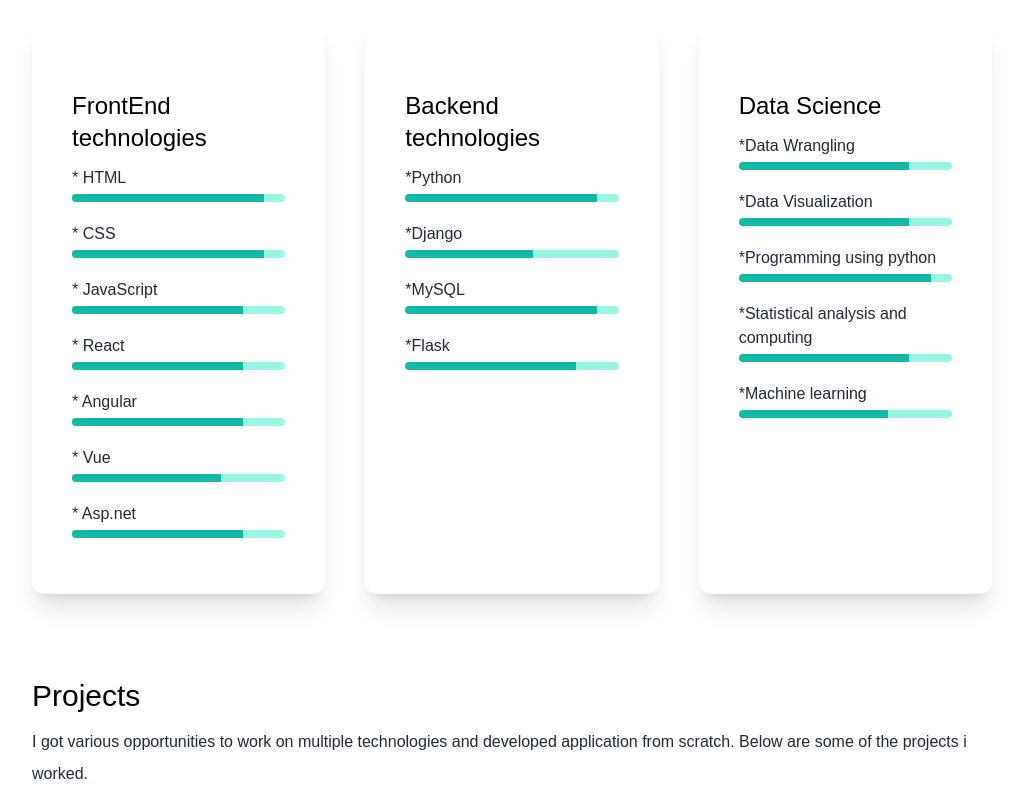
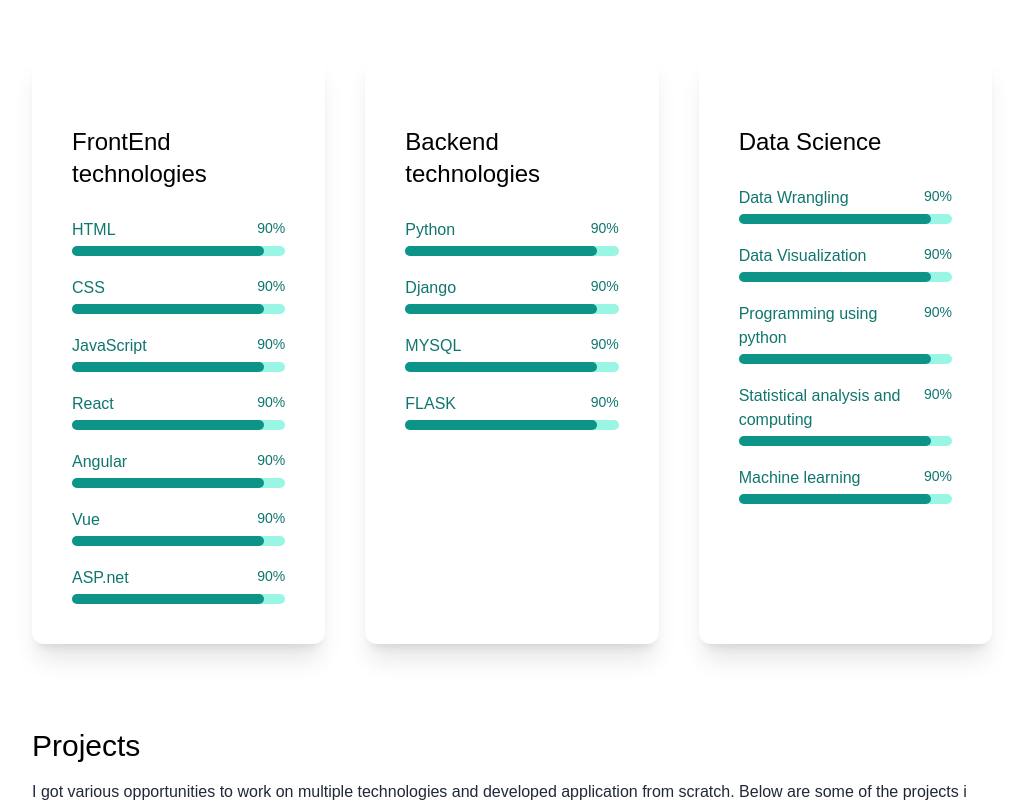
Before and after one commit to Sidharth-e/Portfolio, a Next.js app: page / in a window 1280 px wide. Shown: the part 1226-2028 px from the top of the page, without its empty margins (128-1149 px from the left). Built offline with nearby package versions, Linux system fonts and the light colour scheme.

Commit message:
changing ui

```diff
--- a/pages/index.js
+++ b/pages/index.js
@@ -22,24 +22,11 @@
       </Head>
       <main className=" bg-white px-10 dark:bg-gray-900 md:px-20 lg:px-40">
         <section className="min-h-screen">
-          <nav className="py-10 mb-12 flex justify-between dark:text-white">
-            <h1 className="font-burtons text-xl">My-Portfolio</h1>
-            <ul className="flex items-center">
-              <li>
-                <BsFillMoonStarsFill
+          <nav className="py-10 mb-12 justify-between dark:text-white">
+          <BsFillMoonStarsFill
                   onClick={() => setDarkMode(!darkMode)}
-                  className=" cursor-pointer text-2xl"
+                  className="absolute right-10 cursor-pointer text-2xl"
                 />
-              </li>
-              <li>
-                <a
-                  className="bg-gradient-to-r from-cyan-500 text- to-teal-500 text-white px-4 py-2 border-none rounded-md ml-8"
-                  href="https://github.com/Sidharth-e/Portfolio/raw/main/public/Sidharth_E_Resume_FullStack.pdf" download
-                >
-                  Resume
-                </a>
-              </li>
-            </ul>
           </nav>
           <div className="type text-center p-15 py-10">
             <h2 className="text-4xl py-5 text-teal-600 font-medium dark:text-teal-400 md:text-6xl">
@@ -52,6 +39,12 @@
             I&apos;m a Full Stack developer. I spend my whole day, practically every day,
             experimenting with HTML, CSS,JavaScript and web framework dabbling with Python and Asp.net
             </p>
+            <div className="mb-10">
+            <a className="bg-gradient-to-r from-cyan-500 text- to-teal-500 text-white px-4 py-2 border-none rounded-md"
+                  href="https://github.com/Sidharth-e/Portfolio/raw/main/public/Sidharth_E_Resume_FullStack.pdf" download>
+                  My Resume
+                </a>
+            </div>
             <div className="text-5xl flex justify-center gap-8 py-3 text-gray-600 dark:text-gray-400">
             <a href="mailto: sidharthe38943@gmail.com"><AiFillMail/></a>
             <a href="https://www.linkedin.com/in/sidharth-e-6057081bb"><AiFillLinkedin /></a>
@@ -76,77 +69,125 @@
               <h3 className="text-2xl font-medium pt-8 pb-2">
                 FrontEnd technologies
               </h3>
-              <p className="text-gray-800 py-1">* HTML</p>
-              <div className="overflow-hidden h-2 mb-4 text-xs flex rounded bg-teal-200">
-              <div style={{ width: "90%" }} className="shadow-none flex flex-col text-center whitespace-nowrap text-white justify-center bg-teal-500"></div>
+              <div className="flex mt-5 justify-between mb-1">
+                  <span className="text-base font-medium text-teal-700 dark:text-white">HTML</span>
+                  <span className="text-sm font-medium text-teal-700 dark:text-white">90%</span>
               </div>
-              <p className="text-gray-800 py-1">* CSS</p>
-              <div className="overflow-hidden h-2 mb-4 text-xs flex rounded bg-teal-200">
-              <div style={{ width: "90%" }} className="shadow-none flex flex-col text-center whitespace-nowrap text-white justify-center bg-teal-500"></div>
+              <div className="w-full bg-teal-200 rounded-full h-2.5 dark:bg-teal-700">
+                <div className="bg-teal-600 h-2.5 rounded-full" style={{width: "90%"}}></div>
               </div>
-              <p className="text-gray-800 py-1">* JavaScript</p>
-              <div className="overflow-hidden h-2 mb-4 text-xs flex rounded bg-teal-200">
-              <div style={{ width: "80%" }} className="shadow-none flex flex-col text-center whitespace-nowrap text-white justify-center bg-teal-500"></div>
+              <div className="flex mt-5 justify-between mb-1">
+                  <span className="text-base font-medium text-teal-700 dark:text-white">CSS</span>
+                  <span className="text-sm font-medium text-teal-700 dark:text-white">90%</span>
               </div>
-              <p className="text-gray-800 py-1">* React</p>
-              <div className="overflow-hidden h-2 mb-4 text-xs flex rounded bg-teal-200">
-              <div style={{ width: "80%" }} className="shadow-none flex flex-col text-center whitespace-nowrap text-white justify-center bg-teal-500"></div>
+              <div className="w-full bg-teal-200 rounded-full h-2.5 dark:bg-teal-700">
+                <div className="bg-teal-600 h-2.5 rounded-full" style={{width: "90%"}}></div>
               </div>
-              <p className="text-gray-800 py-1">* Angular</p>
-              <div className="overflow-hidden h-2 mb-4 text-xs flex rounded bg-teal-200">
-              <div style={{ width: "80%" }} className="shadow-none flex flex-col text-center whitespace-nowrap text-white justify-center bg-teal-500"></div>
+              <div className="flex mt-5 justify-between mb-1">
+                  <span className="text-base font-medium text-teal-700 dark:text-white">JavaScript</span>
+                  <span className="text-sm font-medium text-teal-700 dark:text-white">90%</span>
               </div>
-              <p className="text-gray-800 py-1">* Vue</p>
-              <div className="overflow-hidden h-2 mb-4 text-xs flex rounded bg-teal-200">
-              <div style={{ width: "70%" }} className="shadow-none flex flex-col text-center whitespace-nowrap text-white justify-center bg-teal-500"></div>
+              <div className="w-full bg-teal-200 rounded-full h-2.5 dark:bg-teal-700">
+                <div className="bg-teal-600 h-2.5 rounded-full" style={{width: "90%"}}></div>
               </div>
-              <p className="text-gray-800 py-1">* Asp.net</p>
-              <div className="overflow-hidden h-2 mb-4 text-xs flex rounded bg-teal-200">
-              <div style={{ width: "80%" }} className="shadow-none flex flex-col text-center whitespace-nowrap text-white justify-center bg-teal-500"></div>
+              <div className="flex mt-5 justify-between mb-1">
+                  <span className="text-base font-medium text-teal-700 dark:text-white">React</span>
+                  <span className="text-sm font-medium text-teal-700 dark:text-white">90%</span>
+              </div>
+              <div className="w-full bg-teal-200 rounded-full h-2.5 dark:bg-teal-700">
+                <div className="bg-teal-600 h-2.5 rounded-full" style={{width: "90%"}}></div>
+              </div>
+              <div className="flex mt-5 justify-between mb-1">
+                  <span className="text-base font-medium text-teal-700 dark:text-white">Angular</span>
+                  <span className="text-sm font-medium text-teal-700 dark:text-white">90%</span>
+              </div>
+              <div className="w-full bg-teal-200 rounded-full h-2.5 dark:bg-teal-700">
+                <div className="bg-teal-600 h-2.5 rounded-full" style={{width: "90%"}}></div>
+              </div>
+              <div className="flex mt-5 justify-between mb-1">
+                  <span className="text-base font-medium text-teal-700 dark:text-white">Vue</span>
+                  <span className="text-sm font-medium text-teal-700 dark:text-white">90%</span>
+              </div>
+              <div className="w-full bg-teal-200 rounded-full h-2.5 dark:bg-teal-700">
+                <div className="bg-teal-600 h-2.5 rounded-full" style={{width: "90%"}}></div>
+              </div>
+              <div className="flex mt-5 justify-between mb-1">
+                  <span className="text-base font-medium text-teal-700 dark:text-white">ASP.net</span>
+                  <span className="text-sm font-medium text-teal-700 dark:text-white">90%</span>
+              </div>
+              <div className="w-full bg-teal-200 rounded-full h-2.5 dark:bg-teal-700">
+                <div className="bg-teal-600 h-2.5 rounded-full" style={{width: "90%"}}></div>
               </div>
             </div>
             <div className="text-left shadow-xl p-10 rounded-xl my-10 dark:bg-white flex-1 hover:shadow-2xl">
               <h3 className="text-2xl font-medium pt-8 pb-2 ">
                 Backend technologies
               </h3>
-              <p className="text-gray-800 py-1">*Python </p>
-              <div className="overflow-hidden h-2 mb-4 text-xs flex rounded bg-teal-200">
-              <div style={{ width: "90%" }} className="shadow-none flex flex-col text-center whitespace-nowrap text-white justify-center bg-teal-500"></div>
+              <div className="flex mt-5 justify-between mb-1">
+                  <span className="text-base font-medium text-teal-700 dark:text-white">Python</span>
+                  <span className="text-sm font-medium text-teal-700 dark:text-white">90%</span>
               </div>
-              <p className="text-gray-800 py-1">*Django</p>
-              <div className="overflow-hidden h-2 mb-4 text-xs flex rounded bg-teal-200">
-              <div style={{ width: "60%" }} className="shadow-none flex flex-col text-center whitespace-nowrap text-white justify-center bg-teal-500"></div>
+              <div className="w-full bg-teal-200 rounded-full h-2.5 dark:bg-teal-700">
+                <div className="bg-teal-600 h-2.5 rounded-full" style={{width: "90%"}}></div>
               </div>
-              <p className="text-gray-800 py-1">*MySQL</p>
-              <div className="overflow-hidden h-2 mb-4 text-xs flex rounded bg-teal-200">
-              <div style={{ width: "90%" }} className="shadow-none flex flex-col text-center whitespace-nowrap text-white justify-center bg-teal-500"></div>
+              <div className="flex mt-5 justify-between mb-1">
+                  <span className="text-base font-medium text-teal-700 dark:text-white">Django</span>
+                  <span className="text-sm font-medium text-teal-700 dark:text-white">90%</span>
               </div>
-              <p className="text-gray-800 py-1">*Flask</p>
-              <div className="overflow-hidden h-2 mb-4 text-xs flex rounded bg-teal-200">
-              <div style={{ width: "80%" }} className="shadow-none flex flex-col text-center whitespace-nowrap text-white justify-center bg-teal-500"></div>
+              <div className="w-full bg-teal-200 rounded-full h-2.5 dark:bg-teal-700">
+                <div className="bg-teal-600 h-2.5 rounded-full" style={{width: "90%"}}></div>
+              </div>
+              <div className="flex mt-5 justify-between mb-1">
+                  <span className="text-base font-medium text-teal-700 dark:text-white">MYSQL</span>
+                  <span className="text-sm font-medium text-teal-700 dark:text-white">90%</span>
+              </div>
+              <div className="w-full bg-teal-200 rounded-full h-2.5 dark:bg-teal-700">
+                <div className="bg-teal-600 h-2.5 rounded-full" style={{width: "90%"}}></div>
+              </div>
+              <div className="flex mt-5 justify-between mb-1">
+                  <span className="text-base font-medium text-teal-700 dark:text-white">FLASK</span>
+                  <span className="text-sm font-medium text-teal-700 dark:text-white">90%</span>
+              </div>
+              <div className="w-full bg-teal-200 rounded-full h-2.5 dark:bg-teal-700">
+                <div className="bg-teal-600 h-2.5 rounded-full" style={{width: "90%"}}></div>
               </div>
             </div>
             <div className="text-left shadow-xl p-10 rounded-xl my-10 dark:bg-white flex-1 hover:shadow-2xl">
               <h2 className="text-2xl font-large pt-8 pb-2 ">Data Science</h2>
-              <p className="text-gray-800 py-1">*Data Wrangling</p>
-              <div className="overflow-hidden h-2 mb-4 text-xs flex rounded bg-teal-200">
-              <div style={{ width: "80%" }} className="shadow-none flex flex-col text-center whitespace-nowrap text-white justify-center bg-teal-500"></div>
+              <div className="flex mt-5 justify-between mb-1">
+                  <span className="text-base font-medium text-teal-700 dark:text-white">Data Wrangling</span>
+                  <span className="text-sm font-medium text-teal-700 dark:text-white">90%</span>
               </div>
-              <p className="text-gray-800 py-1">*Data Visualization</p>
-              <div className="overflow-hidden h-2 mb-4 text-xs flex rounded bg-teal-200">
-              <div style={{ width: "80%" }} className="shadow-none flex flex-col text-center whitespace-nowrap text-white justify-center bg-teal-500"></div>
+              <div className="w-full bg-teal-200 rounded-full h-2.5 dark:bg-teal-700">
+                <div className="bg-teal-600 h-2.5 rounded-full" style={{width: "90%"}}></div>
               </div>
-              <p className="text-gray-800 py-1">*Programming using python</p>
-              <div className="overflow-hidden h-2 mb-4 text-xs flex rounded bg-teal-200">
-              <div style={{ width: "90%" }} className="shadow-none flex flex-col text-center whitespace-nowrap text-white justify-center bg-teal-500"></div>
+              <div className="flex mt-5 justify-between mb-1">
+                  <span className="text-base font-medium text-teal-700 dark:text-white">Data Visualization</span>
+                  <span className="text-sm font-medium text-teal-700 dark:text-white">90%</span>
               </div>
-              <p className="text-gray-800 py-1">*Statistical analysis and computing</p>
-              <div className="overflow-hidden h-2 mb-4 text-xs flex rounded bg-teal-200">
-              <div style={{ width: "80%" }} className="shadow-none flex flex-col text-center whitespace-nowrap text-white justify-center bg-teal-500"></div>
+              <div className="w-full bg-teal-200 rounded-full h-2.5 dark:bg-teal-700">
+                <div className="bg-teal-600 h-2.5 rounded-full" style={{width: "90%"}}></div>
               </div>
-              <p className="text-gray-800 py-1">*Machine learning</p>
-              <div className="overflow-hidden h-2 mb-4 text-xs flex rounded bg-teal-200">
-              <div style={{ width: "70%" }} className="shadow-none flex flex-col text-center whitespace-nowrap text-white justify-center bg-teal-500"></div>
+              <div className="flex mt-5 justify-between mb-1">
+                  <span className="text-base font-medium text-teal-700 dark:text-white">Programming using python</span>
+                  <span className="text-sm font-medium text-teal-700 dark:text-white">90%</span>
+              </div>
+              <div className="w-full bg-teal-200 rounded-full h-2.5 dark:bg-teal-700">
+                <div className="bg-teal-600 h-2.5 rounded-full" style={{width: "90%"}}></div>
+              </div>
+               <div className="flex mt-5 justify-between mb-1">
+                  <span className="text-base font-medium text-teal-700 dark:text-white">Statistical analysis and computing</span>
+                  <span className="text-sm font-medium text-teal-700 dark:text-white">90%</span>
+              </div>
+              <div className="w-full bg-teal-200 rounded-full h-2.5 dark:bg-teal-700">
+                <div className="bg-teal-600 h-2.5 rounded-full" style={{width: "90%"}}></div>
+              </div>
+              <div className="flex mt-5 justify-between mb-1">
+                  <span className="text-base font-medium text-teal-700 dark:text-white">Machine learning</span>
+                  <span className="text-sm font-medium text-teal-700 dark:text-white">90%</span>
+              </div>
+              <div className="w-full bg-teal-200 rounded-full h-2.5 dark:bg-teal-700">
+                <div className="bg-teal-600 h-2.5 rounded-full" style={{width: "90%"}}></div>
               </div>
             </div>
           </div>
```
